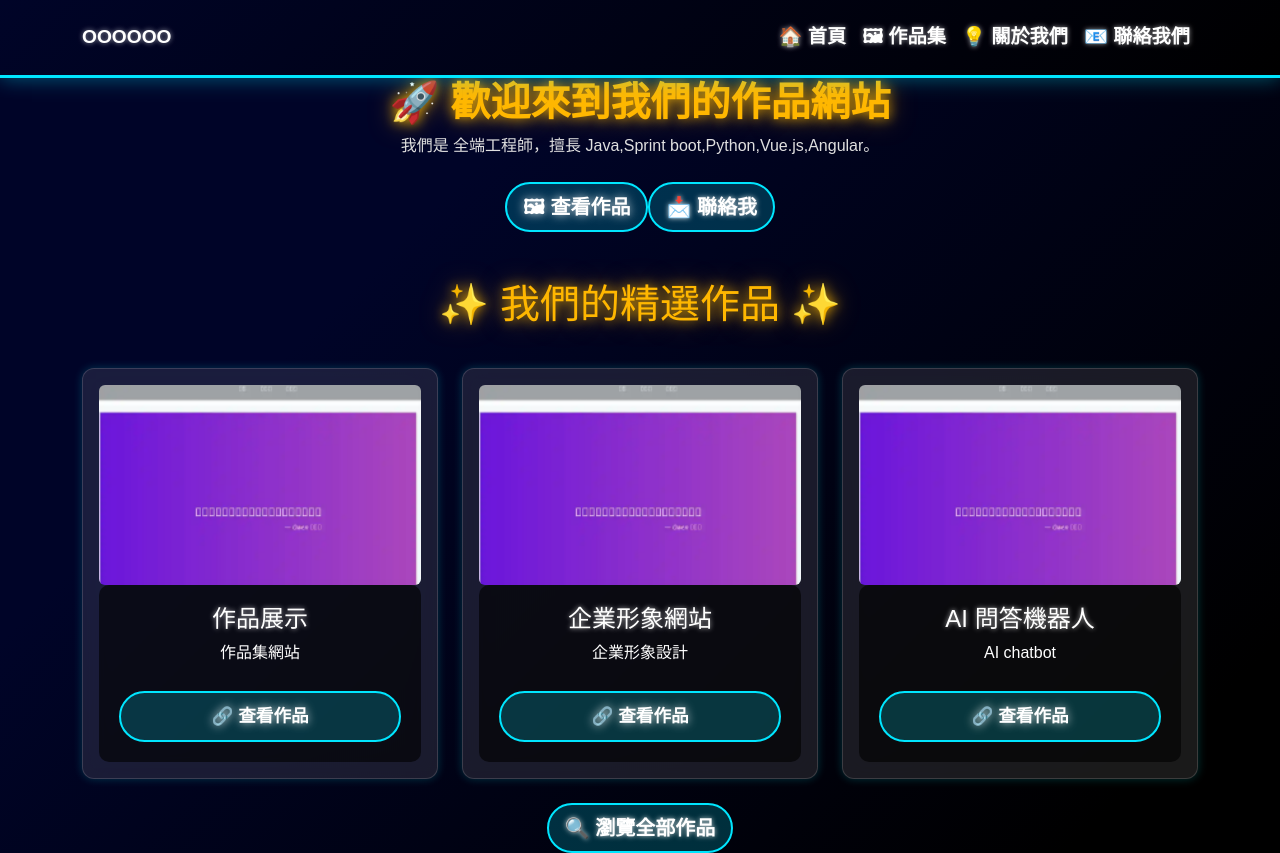
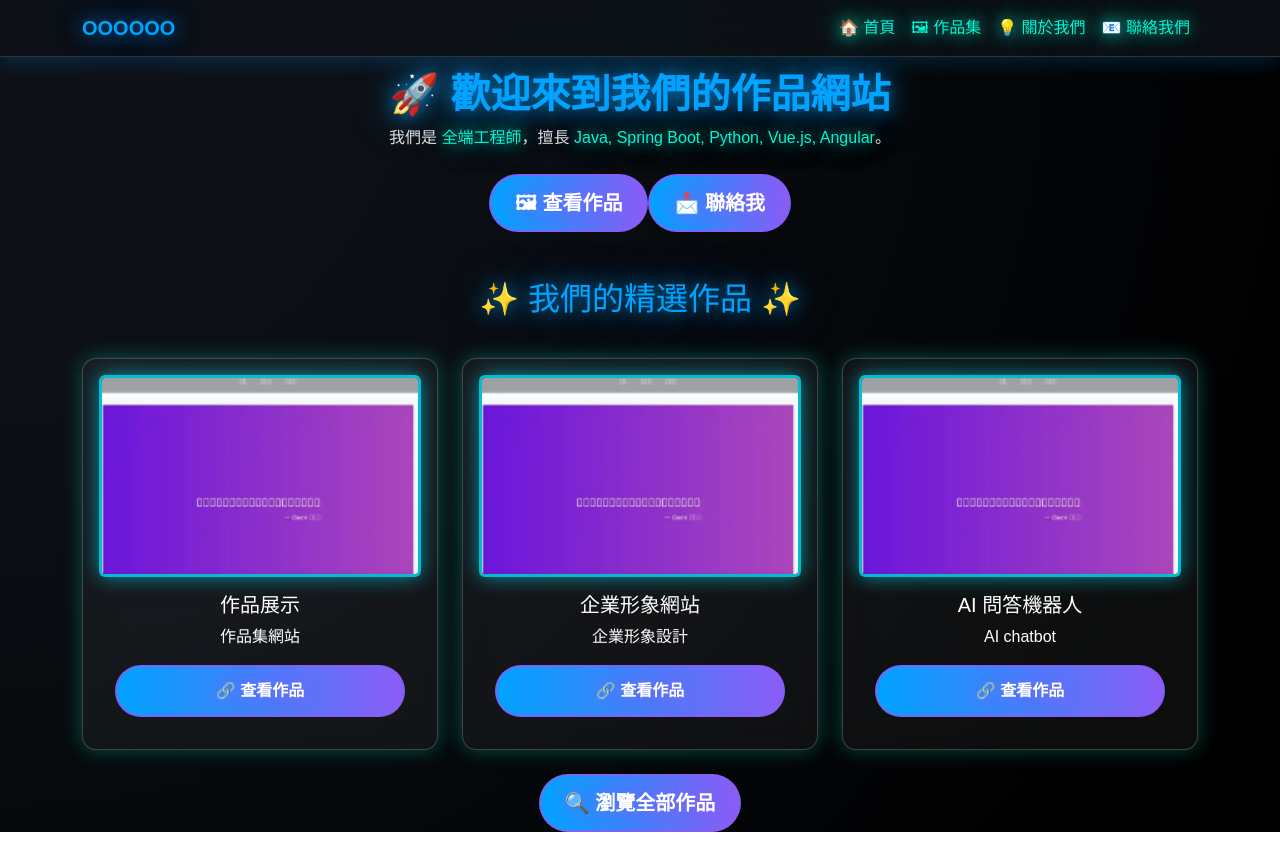
Before and after one commit to owen-0513/portfolio, a Vue app in the folder frontend/: page / in a window 1280 px wide. After the commit the page ends 832 px from the top, so only its background shows below. Built offline with nearby package versions, Linux system fonts and the light colour scheme.

Commit message:
fix style and add backtotop

```diff
--- a/frontend/src/assets/style.css
+++ b/frontend/src/assets/style.css
@@ -1,175 +1,152 @@
-/* ✅ 霓虹背景（改為深藍+黑色漸層，增加高級感） */
+/* ✅ 專業深色背景 - GitHub 深灰 + 霓虹層次 */
 body {
   font-family: "Orbitron", sans-serif;
-  background: linear-gradient(135deg, #000428 30%, #000000 90%);
+  background: radial-gradient(circle at top left, #0d1117 20%, #000000 90%);
   color: #e0e0e0;
   margin: 0;
   padding: 0;
 }
 
-/* ✅ Navbar 樣式（改為玻璃質感 + 柔和發光） */
+/* ✅ 固定 Navbar，滾動時變化 */
 .navbar {
-  background: linear-gradient(135deg, #000428, #000000);
-  border-bottom: 3px solid #00e6ff;
-  box-shadow: 0 0 20px rgba(0, 230, 255, 0.4);
-  padding: 15px 20px;
+  position: fixed;
+  top: 0;
+  left: 0;
+  width: 100%;
+  background: rgba(13, 17, 23, 0.9);
+  backdrop-filter: blur(12px);
+  border-bottom: 1px solid rgba(255, 255, 255, 0.15);
+  box-shadow: 0 5px 20px rgba(0, 163, 255, 0.2);
+  transition: background 0.3s ease-in-out, box-shadow 0.3s ease-in-out;
+  z-index: 1000;
 }
 
-/* ✅ Navbar 文字 */
-.navbar a {
+/* ✅ 滾動時變化 */
+.navbar.scrolled {
+  background: rgba(13, 17, 23, 1);
+  box-shadow: 0 4px 15px rgba(0, 163, 255, 0.3);
+}
+
+/* ✅ 讓主內容不會被 Navbar 擋住 */
+body {
+  padding-top: 70px;
+}
+
+/* ✅ 霓虹標題 - **藍紫高級感** */
+.text-glow {
+  color: #00a3ff;
+  text-shadow: 0 0 18px rgba(0, 163, 255, 0.7), 0 0 40px rgba(0, 163, 255, 0.5);
+}
+
+/* 🔹 霓虹亮色 - **柔和青色未來感** */
+.highlight {
+  color: #00f5d4;
+  text-shadow: 0 0 15px rgba(0, 245, 212, 0.7), 0 0 30px rgba(0, 245, 212, 0.5);
+}
+
+/* ✅ **按鈕組合 - 霓虹科技感** */
+.btn-glow {
   color: white !important;
-  font-size: 1.2rem;
   font-weight: bold;
-  text-shadow: 0 0 5px rgba(255, 255, 255, 0.6);
+  text-shadow: 0 0 15px rgba(139, 92, 246, 0.7);
+  border: 2px solid rgba(139, 92, 246, 0.8);
+  background: linear-gradient(90deg, #00a3ff, #8b5cf6);
+  padding: 12px 24px;
+  border-radius: 10px;
   transition: all 0.3s ease-in-out;
 }
-
-/* ✅ Navbar Hover 效果（科技藍霓虹光） */
-.navbar a:hover {
-  color: #00e6ff !important;
-  text-shadow: 0 0 12px #00e6ff, 0 0 25px #00e6ff;
+.btn-glow:hover {
+  background: linear-gradient(90deg, #8b5cf6, #00a3ff);
+  box-shadow: 0 0 30px rgba(139, 92, 246, 0.8);
   transform: scale(1.05);
 }
 
-/* ✅ Navbar 當前頁面（高亮顯示） */
-.navbar .active {
-  color: #ff007f !important;
-  text-shadow: 0 0 12px #ff007f, 0 0 25px #ff007f;
-  font-weight: bold;
+/* ✅ 霓虹卡片 - 玻璃擬態風格強化 */
+.shadow-glow {
+  background: rgba(255, 255, 255, 0.05);
+  backdrop-filter: blur(18px);
+  border-radius: 14px;
+  box-shadow: 0 0 20px rgba(0, 245, 212, 0.3);
+  border: 1px solid rgba(255, 255, 255, 0.2);
+  padding: 25px;
 }
 
-/* ✅ Navbar 手機版下拉選單 */
-.navbar-toggler {
-  border: 2px solid #00e6ff;
-  padding: 8px 12px;
+/* ✅ 霓虹圖片 - 柔和光影 */
+.image-glow {
+  border: 3px solid rgba(0, 230, 255, 0.8);
+  box-shadow: 0 0 20px rgba(0, 230, 255, 0.6);
+  border-radius: 12px;
+}
+
+/* ✅ **技能標籤 - 霓虹科技風** */
+.skill-badge {
+  display: inline-block;
+  background: linear-gradient(90deg, #00a3ff, #8b5cf6);
+  color: white;
+  padding: 12px 20px;
+  border-radius: 30px;
+  font-size: 1rem;
+  font-weight: bold;
+  text-shadow: 0 0 15px rgba(255, 255, 255, 0.9);
+  box-shadow: 0 0 20px rgba(0, 163, 255, 0.6);
   transition: all 0.3s ease-in-out;
 }
-.navbar-toggler:hover {
-  background: #00e6ff;
-  box-shadow: 0 0 10px #00e6ff;
+.skill-badge:hover {
+  background: linear-gradient(90deg, #8b5cf6, #00a3ff);
+  box-shadow: 0 0 30px rgba(139, 92, 246, 0.9);
+  transform: scale(1.1);
 }
 
-/* ✅ Navbar 下拉展開時的樣式 */
-.navbar-collapse.show {
-  background: rgba(0, 0, 0, 0.9);
-  border-radius: 10px;
-  padding: 10px;
-}
-
-/* ✅ 手機版選單 */
-@media (max-width: 992px) {
-  .navbar-nav .nav-item {
-    margin-bottom: 10px;
-    text-align: center;
-  }
-}
-
-/* ✅ 霓虹標題（黃橙色光暈，讓字體更有層次） */
-.text-glow {
-  color: #ffb700;
-  text-shadow: 0 0 12px rgba(255, 183, 0, 0.8), 0 0 24px rgba(255, 183, 0, 0.5);
-}
-
-/* ✅ 霓虹按鈕 */
-.btn-glow {
-  color: white !important;
-  font-weight: bold;
-  border: 2px solid #00e6ff;
-  border-radius: 25px;
-  background: rgba(0, 230, 255, 0.2);
-  text-shadow: 0 0 5px rgba(255, 255, 255, 0.8);
-  transition: all 0.3s ease-in-out;
-}
-.btn-glow:hover {
-  background: #00e6ff;
-  color: black !important;
-  box-shadow: 0 0 15px #00e6ff, 0 0 30px #00e6ff;
-}
-
-/* ✅ 讓所有按鈕文字變白色 */
-.btn-primary,
-.btn-warning {
-  color: #ffffff !important;
-  font-weight: bold;
-  text-shadow: 0 0 10px rgba(255, 255, 255, 0.8);
-}
-
-/* ✅ 讓按鈕 hover 更炫酷 */
-.btn-primary:hover {
-  background: #ff007f;
-  box-shadow: 0 0 15px #ff007f, 0 0 30px #ff007f;
-}
-.btn-warning:hover {
-  background: #ffc107;
-  box-shadow: 0 0 15px #ffc107, 0 0 30px #ffc107;
-}
-
-/* ✅ 卡片（降低過亮發光，增加玻璃質感） */
-.shadow-glow {
-  background: rgba(255, 255, 255, 0.1);
-  backdrop-filter: blur(12px);
-  border-radius: 12px;
-  box-shadow: 0 0 10px rgba(0, 255, 255, 0.2);
-  border: 1px solid rgba(255, 255, 255, 0.15);
-}
-
-/* ✅ 讓卡片內的文字清楚 */
-.card-body {
-  background: rgba(0, 0, 0, 0.6);
-  padding: 20px;
-  border-radius: 10px;
-  color: #ffffff;
-}
-
-/* ✅ 讓卡片標題變大 */
-.card-body h5 {
-  font-size: 1.5rem;
-  text-shadow: 0 0 5px rgba(255, 255, 255, 0.7);
-}
-
-/* ✅ 讓按鈕在卡片內變得更清晰 */
-.card .btn {
-  font-size: 1.1rem;
-  padding: 10px 15px;
-  margin-top: 10px;
-}
-
-/* ✅ 作品區標題（柔和金色） */
-h2 {
-  font-size: 2.5rem;
-  color: #ffb700;
-  text-shadow: 0 0 12px rgba(255, 183, 0, 0.6);
-}
-
-/* ✅ 霓虹聯絡表單 */
-.contact-form {
-  background: rgba(255, 255, 255, 0.1);
-  backdrop-filter: blur(10px);
-  padding: 20px;
-  border-radius: 10px;
-  box-shadow: 0 0 10px rgba(0, 255, 255, 0.2);
-}
-
-/* ✅ 讓輸入框的 placeholder 變亮 */
-.contact-form .form-control::placeholder {
-  color: rgba(255, 255, 255, 0.7);
-}
-
-/* ✅ 讓表單標籤更明顯 */
-.contact-form .form-label {
-  font-size: 1.2rem;
-  color: #ffffff;
-  text-shadow: 0 0 10px #00e6ff;
-}
-
-/* ✅ RWD：小螢幕適配 */
+/* ✅ **RWD 適配** */
 @media screen and (max-width: 768px) {
-  .contact-form {
-    width: 100%;
-  }
   .btn,
   .search-box,
   .neon-dropdown {
     width: 100%;
   }
 }
+
+/* ✅ 回到頂部按鈕 */
+.back-to-top {
+  position: fixed;
+  bottom: 20px;
+  right: 20px;
+  width: 60px;
+  height: 60px;
+  border-radius: 50%;
+  border: none;
+  background: linear-gradient(135deg, #00a3ff, #8b5cf6); /* 霓虹漸變色 */
+  color: white;
+  font-size: 28px;
+  display: flex;
+  justify-content: center;
+  align-items: center;
+  cursor: pointer;
+  transition: all 0.3s ease-in-out;
+  box-shadow: 0 0 15px rgba(0, 163, 255, 0.6), 0 0 25px rgba(139, 92, 246, 0.4);
+}
+
+/* ✅ 滑鼠懸停時，增加 glow 效果 */
+.back-to-top:hover {
+  background: linear-gradient(135deg, #8b5cf6, #00a3ff);
+  box-shadow: 0 0 25px rgba(0, 163, 255, 0.8), 0 0 40px rgba(139, 92, 246, 0.6);
+  transform: scale(1.1);
+}
+
+/* ✅ 內部的箭頭 Icon */
+.back-to-top::before {
+  content: "▲"; /* Unicode 上箭頭 */
+  font-size: 24px;
+  font-weight: bold;
+  color: white;
+}
+
+/* ✅ 平滑顯示按鈕 */
+.v-enter-active,
+.v-leave-active {
+  transition: opacity 0.3s ease;
+}
+.v-enter-from,
+.v-leave-to {
+  opacity: 0;
+}
--- /dev/null
+++ b/frontend/src/components/BackToTop.vue
@@ -0,0 +1,31 @@
+<template>
+  <transition>
+    <button v-show="isVisible" class="back-to-top" @click="scrollToTop">
+      <i class="fas fa-arrow-up"></i>
+    </button>
+  </transition>
+</template>
+
+<script>
+export default {
+  data() {
+    return {
+      isVisible: false,
+    };
+  },
+  methods: {
+    handleScroll() {
+      this.isVisible = window.scrollY > 300; // 滾動超過 300px 顯示按鈕
+    },
+    scrollToTop() {
+      window.scrollTo({ top: 0, behavior: "smooth" });
+    },
+  },
+  mounted() {
+    window.addEventListener("scroll", this.handleScroll);
+  },
+  beforeUnmount() {
+    window.removeEventListener("scroll", this.handleScroll);
+  },
+};
+</script>
--- a/frontend/src/components/MainNavbar.vue
+++ b/frontend/src/components/MainNavbar.vue
@@ -1,23 +1,34 @@
 <template>
-  <nav class="navbar navbar-expand-lg navbar-dark bg-primary">
+  <nav
+    :class="['navbar', { scrolled: isScrolled }]"
+    class="navbar navbar-expand-lg navbar-dark fixed-top"
+  >
     <div class="container">
-      <router-link class="navbar-brand fw-bold" to="/">OOOOOO</router-link>
+      <router-link class="navbar-brand fw-bold text-glow" to="/"
+        >OOOOOO</router-link
+      >
       <button class="navbar-toggler" type="button" @click="toggleMenu">
         <span class="navbar-toggler-icon"></span>
       </button>
-      <div class="collapse navbar-collapse" :class="{ 'show': mobileMenu }">
+      <div class="collapse navbar-collapse" :class="{ show: mobileMenu }">
         <ul class="navbar-nav ms-auto">
           <li class="nav-item">
-            <router-link class="nav-link" to="/">🏠 首頁</router-link>
+            <router-link class="nav-link highlight" to="/">🏠 首頁</router-link>
           </li>
           <li class="nav-item">
-            <router-link class="nav-link" to="/portfolio">🖼 作品集</router-link>
+            <router-link class="nav-link highlight" to="/portfolio"
+              >🖼 作品集</router-link
+            >
           </li>
           <li class="nav-item">
-            <router-link class="nav-link" to="/about">💡 關於我們</router-link>
+            <router-link class="nav-link highlight" to="/about"
+              >💡 關於我們</router-link
+            >
           </li>
           <li class="nav-item">
-            <router-link class="nav-link" to="/contact">📧 聯絡我們</router-link>
+            <router-link class="nav-link highlight" to="/contact"
+              >📧 聯絡我們</router-link
+            >
           </li>
         </ul>
       </div>
@@ -28,12 +39,24 @@
 <script>
 export default {
   data() {
-    return { mobileMenu: false };
+    return {
+      mobileMenu: false,
+      isScrolled: false,
+    };
   },
   methods: {
     toggleMenu() {
       this.mobileMenu = !this.mobileMenu;
-    }
-  }
+    },
+    handleScroll() {
+      this.isScrolled = window.scrollY > 50; // 滾動超過 50px 改變 Navbar 樣式
+    },
+  },
+  mounted() {
+    window.addEventListener("scroll", this.handleScroll);
+  },
+  beforeUnmount() {
+    window.removeEventListener("scroll", this.handleScroll);
+  },
 };
 </script>
--- a/frontend/src/views/AboutPage.vue
+++ b/frontend/src/views/AboutPage.vue
@@ -61,11 +61,17 @@
         📩 聯絡我們
       </router-link>
     </div>
+    <!-- ✅ 加入回到頂部按鈕 -->
+    <BackToTop />
   </div>
 </template>
 
 <script>
+import BackToTop from "@/components/BackToTop.vue"; // 引入回到頂部組件
 export default {
+  components: {
+    BackToTop, // 註冊組件
+  },
   name: "AboutPage",
 };
 </script>
--- a/frontend/src/views/HomePage.vue
+++ b/frontend/src/views/HomePage.vue
@@ -6,7 +6,8 @@
         <h1 class="text-glow fw-bold">🚀 歡迎來到我們的作品網站</h1>
         <p class="hero-text">
           我們是 <span class="highlight">全端工程師</span>，擅長
-          <span class="highlight">Java,Sprint boot,Python,Vue.js,Angular</span
+          <span class="highlight"
+            >Java, Spring Boot, Python, Vue.js, Angular</span
           >。
         </p>
 
@@ -64,11 +65,18 @@
         </router-link>
       </div>
     </section>
+    <!-- ✅ 加入回到頂部按鈕 -->
+    <BackToTop />
   </div>
 </template>
 
 <script>
+import BackToTop from "@/components/BackToTop.vue"; // 引入回到頂部組件
+
 export default {
+  components: {
+    BackToTop, // 註冊組件
+  },
   data() {
     return {
       portfolioPreview: [
```
Also changed, not shown: frontend/src/views/ContactPage.vue (+17 -4 lines), frontend/src/views/PortfolioPage.vue (+101 -32 lines).
